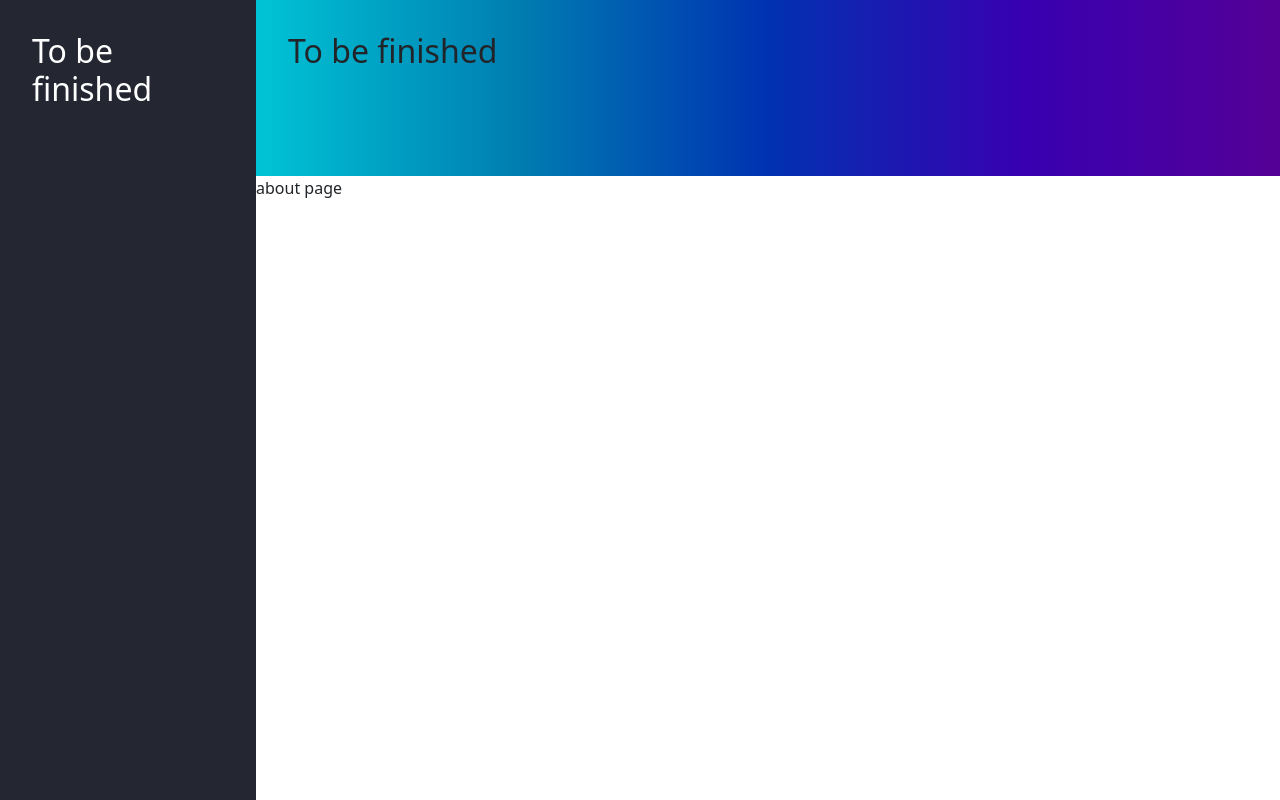
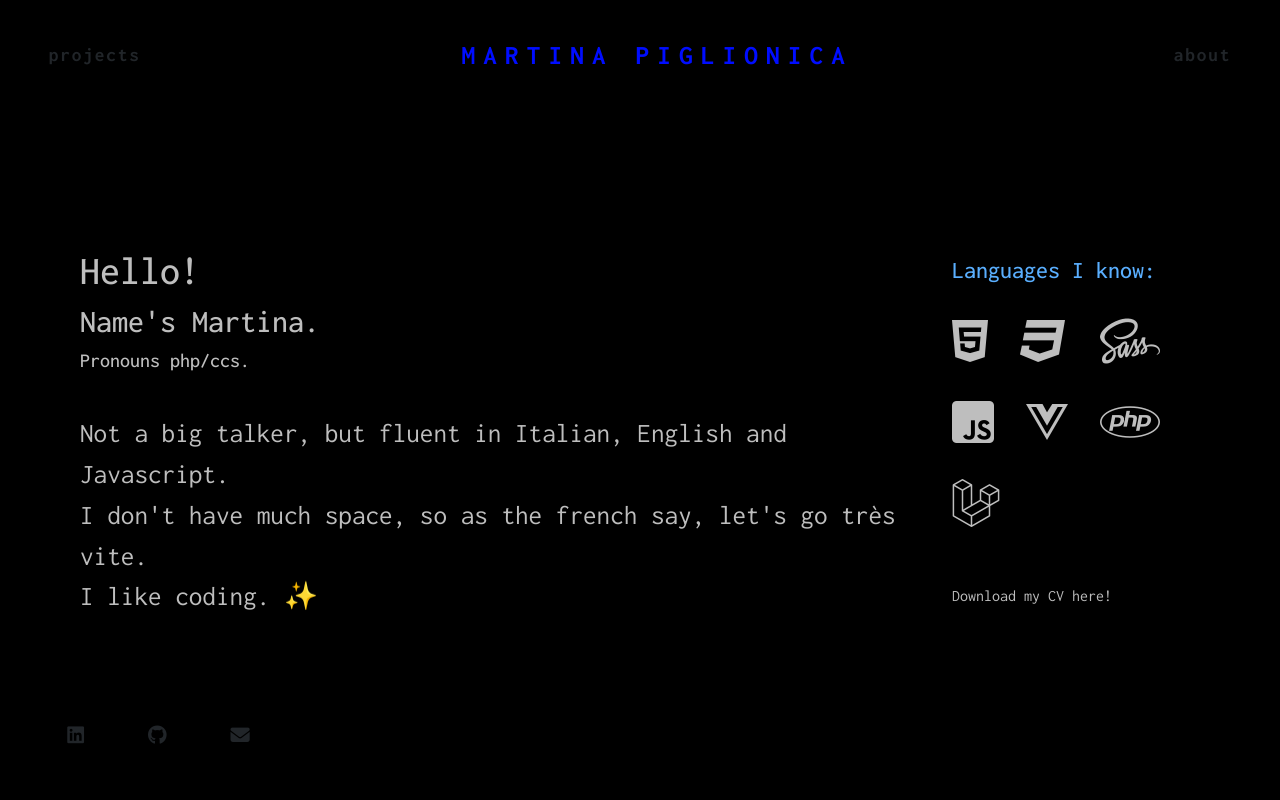
Before and after one commit to martinapiglio/vite-boolfolio, a Vue app: page /about in a window 1280 px wide. Built offline with nearby package versions, Linux system fonts and the light colour scheme.

Commit message:
style: app style changed (not completed)

```diff
--- a/index.html
+++ b/index.html
@@ -4,9 +4,14 @@
     <meta charset="UTF-8" />
     <link rel="icon" type="image/svg+xml" href="/vite.svg" />
     <meta name="viewport" content="width=device-width, initial-scale=1.0" />
-    <title>Portfolio</title>
-
+    <!-- title -->
+    <title>Martina Piglionica - Portfolio</title>
+    <!-- font-awesome -->
     <link rel="stylesheet" href="https://cdnjs.cloudflare.com/ajax/libs/font-awesome/6.4.0/css/all.min.css" integrity="sha512-iecdLmaskl7CVkqkXNQ/ZH/XLlvWZOJyj7Yy7tcenmpD1ypASozpmT/E0iPtmFIB46ZmdtAc9eNBvH0H/ZpiBw==" crossorigin="anonymous" referrerpolicy="no-referrer" />
+    <!-- fonts -->
+    <link rel="preconnect" href="https://fonts.googleapis.com">
+    <link rel="preconnect" href="https://fonts.gstatic.com" crossorigin>
+    <link href="https://fonts.googleapis.com/css2?family=Inconsolata:wght@200;300;400;500;600;700;800;900&display=swap" rel="stylesheet">
   </head>
   <body>
     <div id="app"></div>
--- a/src/App.vue
+++ b/src/App.vue
@@ -1,7 +1,6 @@
 <script>
 import AppHeader from './components/AppHeader.vue';
-import AppAside from './components/AppAside.vue';
-import AppMain from './components/AppMain.vue';
+import AppFooter from './components/AppFooter.vue';
 
 export default {
   data(){
@@ -10,41 +9,28 @@ export default {
   },
   components: {
     AppHeader,
-    AppAside,
-    AppMain,
-}
+    AppFooter
+  }
 }
 </script>
 
 <template>
 
-  <div id="outer-container">
+  <div id="main-container">
 
-    <AppAside></AppAside>
-
-    <div id="main-container">
-
-      <AppHeader></AppHeader>
-      <router-view></router-view>
-
-    </div>
+    <AppHeader></AppHeader>
+    <router-view></router-view>
+    <AppFooter></AppFooter>
 
   </div>
 
 </template>
 
 <style lang="scss" scoped>
-@use './components/style/_variables.scss' as *;
 
-#outer-container {
-    display: flex;
+  #main-container {
     width: 100vw;
     height: 100vh;
-
-    #main-container {
-      width: calc(100vw - $aside-width);
-      height: 100vh;
-    }
-}
+  }
 
 </style>
--- a/src/components/AppAside.vue
+++ /dev/null
@@ -1,25 +0,0 @@
-<script>
-
-</script>
-
-<template>
-
-    <aside>
-        <h2>To be finished</h2>
-    </aside>
-
-</template>
-
-<style lang="scss" scoped>
-@use './style/_variables.scss' as *;
-
-    aside {
-        width: $aside-width;
-        height: 100vh;
-        padding: 2rem;
-        background-color: #242632;
-
-        color: white;
-    }
-
-</style>
--- /dev/null
+++ b/src/components/AppFooter.vue
@@ -0,0 +1,65 @@
+<script>
+export default {
+    data() {
+        return {
+            socials: [
+                {
+                    name: 'Linkedin',
+                    link: 'https://www.linkedin.com/in/martina-piglionica-39494b138/',
+                    icon: 'fa-brands fa-linkedin'
+                },
+                {
+                    name: 'GitHub',
+                    link: 'https://github.com/martinapiglio',
+                    icon: 'fa-brands fa-github'
+                },
+                {
+                    name: 'Gmail',
+                    link: 'mailto:martina.piglio@gmail.com',
+                    icon: 'fa-solid fa-envelope'
+                }
+            ]
+        }
+    }
+}
+</script>
+
+<template>
+
+    <footer>
+        <ul>
+            <li v-for="social in socials">
+                <a :href="social.link">
+                    <i :class="social.icon"></i>
+                </a>
+            </li>
+        </ul>
+    </footer>
+
+</template>
+
+<style lang="scss" scoped>
+@use './style/_variables.scss' as *;
+@use './style/_mixins.scss' as *;
+
+footer {
+    position: fixed;
+    bottom: 0;
+    width: 100%;
+    padding: 2.2rem;
+    background-color: transparent;
+
+    ul {
+
+        @include flex(row, wrap, flex-start, center, center);
+        gap: 4rem;
+
+        li a i {
+            font-size: 1.2rem;
+        }
+    }
+}
+
+
+
+</style>
--- a/src/components/AppHeader.vue
+++ b/src/components/AppHeader.vue
@@ -5,24 +5,51 @@
 <template>
 
     <header>
-        <h2>To be finished</h2>
+        <nav>
+            <router-link :to="{name: 'projects-index'}" class="nav-links">projects</router-link>
+            <router-link :to="{name: 'home'}" class="nav-links" id="name">MARTINA PIGLIONICA</router-link>
+            <router-link :to="{name: 'about'}" class="nav-links">about</router-link>
+        </nav>
     </header>
 
 </template>
 
 <style lang="scss" scoped>
 @use './style/_variables.scss' as *;
+@use './style/_mixins.scss' as *;
 
     header {
+        position: fixed;
+        top:0;
         width: 100%;
-        height: $header-height;
-        padding: 2rem;
-        background-image: linear-gradient(to right,
-        #00c4d6 0%,
-        #007fb1 25%,
-        #0032b1 50%,
-        #3800b1 75%,
-        #550096 100%);
+        padding: 2.2rem;
+        background-color: transparent;
+
+        nav {
+            @include flex(row, wrap, space-between, center, center);
+            font-size: 1.2rem;
+            font-weight: bold;
+            letter-spacing: 0.10em;
+
+            #name {
+                color: $indigo;
+                font-size: 1.7rem;
+                letter-spacing: 0.30em;
+            }
+
+            .nav-links:not(#name) {
+                padding: .1em .7em;
+                background: linear-gradient($maya 0 0) right / var(--p,0) no-repeat;
+                transition: .4s, background-position 0s;
+
+                &:hover {
+                    color: white;
+                    --p: 100%;
+                    background-position: left;
+                }
+            }
+        }
+
     }
 
 </style>
--- a/src/components/AppMain.vue
+++ /dev/null
@@ -1,96 +0,0 @@
-<script>
-import {store} from '../store.js';
-import axios from 'axios';
-import ProjectCard from './ProjectCard.vue';
-
-export default {
-  name: 'App',
-
-  data() {
-    return {
-      store,
-      currentPage: 1,
-      lastPage: '',
-    }
-  },
-
-  components: {
-    ProjectCard,
-  },
-
-  created() {
-    this.getProjects();
-  },
-
-  methods: {
-    getProjects() {
-      axios.get(this.store.baseURL + this.store.APIroute + '?page=' + this.currentPage).then(res => {
-        this.store.projects = res.data.results.data;
-        this.lastPage = res.data.results.last_page;
-      })
-    },
-
-    nextPage(){
-      if(this.currentPage == this.lastPage) {
-        this.currentPage = 1;
-      } else {
-        this.currentPage++;
-      }
-      this.getProjects();
-    },
-
-    prevPage(){
-      if(this.currentPage == 1) {
-        this.currentPage = this.lastPage;
-      } else {
-        this.currentPage--;
-      }
-      this.getProjects();
-    }
-  }
-
-}
-
-</script>
-
-<template>
-
-    <main>
-
-        <h1>My projects</h1>
-
-        <div class="py-4">
-            <button @click="prevPage()"><i class="fa-solid fa-chevron-left"></i></button>
-                <span class="px-2">Page: {{ this.currentPage }} of {{ this.lastPage }}</span>
-            <button @click="nextPage()"><i class="fa-solid fa-chevron-right"></i></button>
-        </div>
-
-        <div id="cards-container">
-          <ProjectCard v-for="project in store.projects" :project="project"></ProjectCard>
-        </div>
-
-    </main>
-
-</template>
-
-<style lang="scss" scoped>
-@use './style/_variables.scss' as *;
-@use './style/_mixins.scss' as *;
-
-    main {
-        width: 100%;
-        height: calc(100vh - $header-height);
-        padding: 3rem 4rem;
-        overflow-y: auto;
-
-        h1 {
-            padding-bottom: 1.5rem;
-        }
-
-        #cards-container {
-            @include flex(row, wrap, center, center, center);
-            gap: 1.5rem;
-        }
-    }
-
-</style>
--- a/src/components/style/_variables.scss
+++ b/src/components/style/_variables.scss
@@ -1,2 +1,7 @@
-$aside-width: 20vw;
+$aside-width: 5vw;
 $header-height: 22vh;
+
+$oxford: #0A1128;
+$penn: #0f0054;
+$indigo: #000dff;
+$maya: #5aafff;
--- a/src/pages/AppAbout.vue
+++ b/src/pages/AppAbout.vue
@@ -1,3 +1,169 @@
+<script>
+    export default {
+  data(){
+    return{
+        languages: [
+            {
+                name: 'Html',
+                icon: 'fa-html5'
+            },
+            {
+                name: 'Css',
+                icon: 'fa-css3'
+            },
+            {
+                name: 'Css',
+                icon: 'fa-sass'
+            },
+            {
+                name: 'Javascript',
+                icon: 'fa-square-js'
+            },
+            {
+                name: 'Vue',
+                icon: 'fa-vuejs'
+            },
+            {
+                name: 'Php',
+                icon: 'fa-php'
+            },
+            {
+                name: 'Laravel',
+                icon: 'fa-laravel'
+            }
+        ]
+    }
+  },
+}
+</script>
+
 <template>
-    about page
+    <section id="about-me">
+
+        <section id="about-me-left">
+
+            <h1 id="title">Hello!</h1>
+            <h2 class="sub-title">Name's Martina.</h2>
+            <h5 class="sub-title">Pronouns php/ccs.</h5>
+            <div id="description">
+                <div class="desc-text">Not a big talker, but fluent in Italian, English and Javascript.</div>
+                <div class="desc-text">I don't have much space, so as the french say, let's go très vite.</div>
+                <div class="desc-text">I like coding. &#10024;</div>
+            </div>
+
+        </section>
+
+        <section id="about-me-right">
+
+            <h4>Languages I know:</h4>
+            <ul>
+                <li v-for="language in languages">
+                    <i class="fa-brands" :class="language.icon"></i>
+                </li>
+            </ul>
+
+            <div id="cv">
+                Download my CV here!
+            </div>
+
+        </section>
+
+    </section>
 </template>
+
+<style lang="scss" scoped>
+@use '../components/style/_mixins.scss' as *;
+@use '../components//style/_variables.scss' as *;
+
+@keyframes fadein {
+    0% {
+    opacity: 0;
+    transform: translateY(80%);
+    }
+    20% {
+        opacity: 0;
+    }
+    50% {
+        opacity: 1;
+        transform: translateY(0%);
+    }
+    100% {
+        opacity: 1;
+        transform: translateY(0%);
+    }
+}
+
+#about-me {
+    color: rgb(190, 190, 190);
+    height: 100%;
+    padding: 7rem 5rem 3rem;
+    @include flex(row, nowrap, space-between, center, center);
+
+    #about-me-left {
+        width: 75%;
+
+        #title {
+            opacity: 0;
+            animation: fadein 2s forwards;
+        }
+
+        .sub-title {
+            opacity: 0;
+            animation: fadein 2s forwards;
+            animation-delay: .7s;
+        }
+
+        #description {
+            padding: 2rem 0 0;
+            opacity: 0;
+            animation: fadein 2s forwards;
+            animation-delay: 1.4s;
+        }
+
+        .desc-text {
+            font-size: 1.7rem;
+        }
+
+    }
+
+    #about-me-right {
+        width: 25%;
+        padding-left: 2rem;
+        opacity: 0;
+        animation: fadein 2s forwards;
+        animation-delay: 1.4s;
+
+        h4 {
+            color: $maya;
+            padding-bottom: 1.5rem;
+        }
+
+        ul {
+            @include flex(row, wrap, flex-start, center, center);
+            gap: 2rem;
+            padding: 0;
+            li i {
+                font-size: 3rem;
+            }
+        }
+
+        #cv {
+            padding-top: 2.5rem;
+        }
+    }
+
+    background-color:rgba(0,0,0);
+  -webkit-transition: background-color .3s linear;
+    -ms-transition: background-color .3s linear;
+    transition: background-color .3s linear;
+  will-change: background-color;
+}
+
+
+
+
+
+
+
+
+</style>
--- a/src/pages/Homepage.vue
+++ b/src/pages/Homepage.vue
@@ -1,6 +1,15 @@
 <template>
-    homepage <br>
-    LINKS:
-    <router-link :to="{name: 'about'}">about</router-link> /
-    <router-link :to="{name: 'projects-index'}">projects</router-link>
+    <section>
+        homepage <br>
+        LINKS:
+        <router-link :to="{name: 'about'}">about</router-link> /
+        <router-link :to="{name: 'projects-index'}">projects</router-link>
+    </section>
 </template>
+
+<style lang="scss" scoped>
+
+    section {
+        padding: 7rem 5rem 5rem;
+    }
+</style>
--- a/src/pages/ProjectsIndex.vue
+++ b/src/pages/ProjectsIndex.vue
@@ -55,7 +55,7 @@ export default {
 
 <template>
 
-    <main>
+    <main id="projects-container">
 
         <h1>My projects</h1>
 
@@ -77,10 +77,9 @@ export default {
 @use '../components/style/_variables.scss' as *;
 @use '../components/style/_mixins.scss' as *;
 
-    main {
+    #projects-container {
+        padding: 7rem 5rem 5rem;
         width: 100%;
-        height: calc(100vh - $header-height);
-        padding: 3rem 4rem;
         overflow-y: auto;
 
         h1 {
--- a/src/style.scss
+++ b/src/style.scss
@@ -1,6 +1,13 @@
 @import "bootstrap/scss/bootstrap";
+body {
+    font-family: 'Inconsolata', monospace;
+}
 
 a {
     color: inherit;
     text-decoration: none;
 }
+
+ul {
+    list-style-type: none;
+}
```
